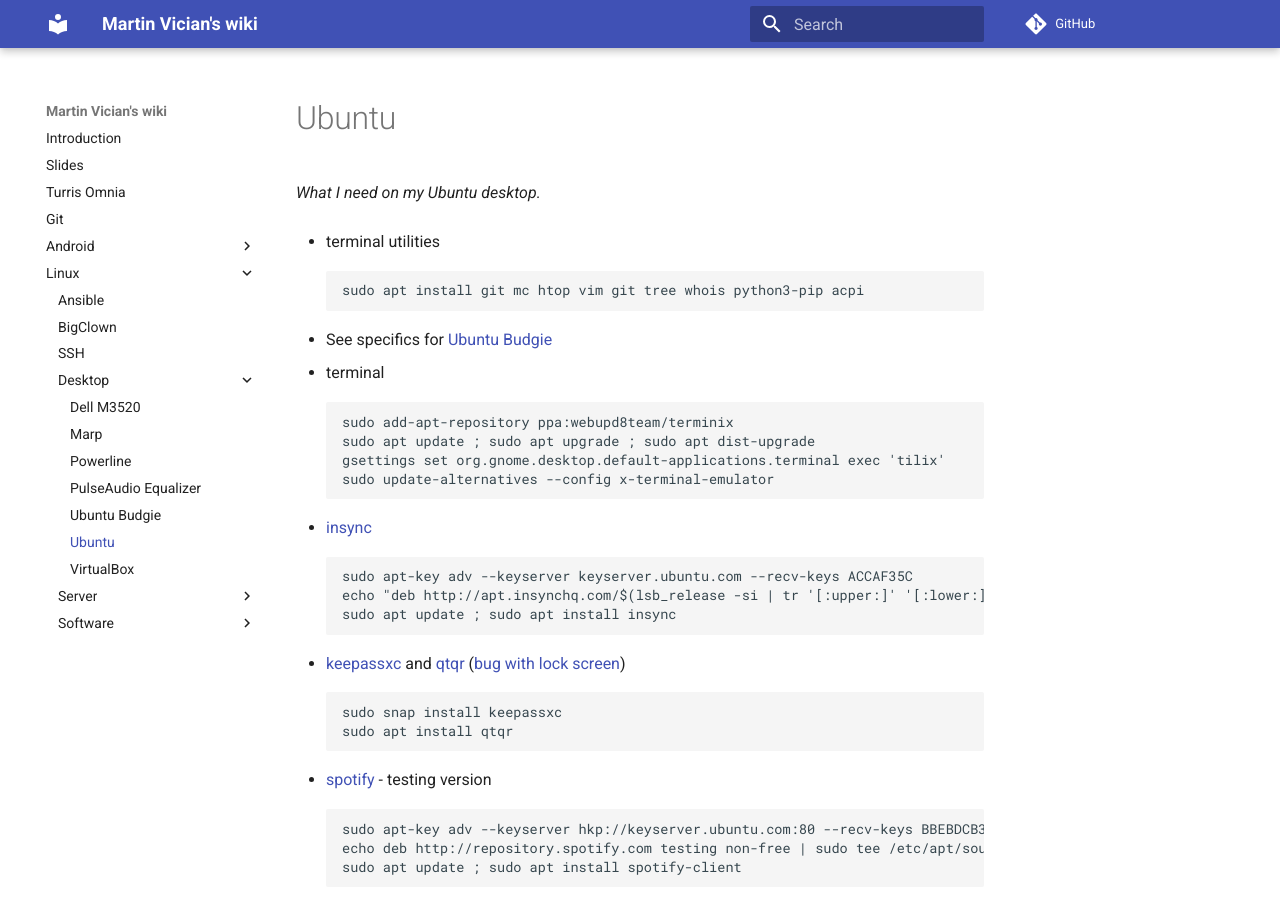
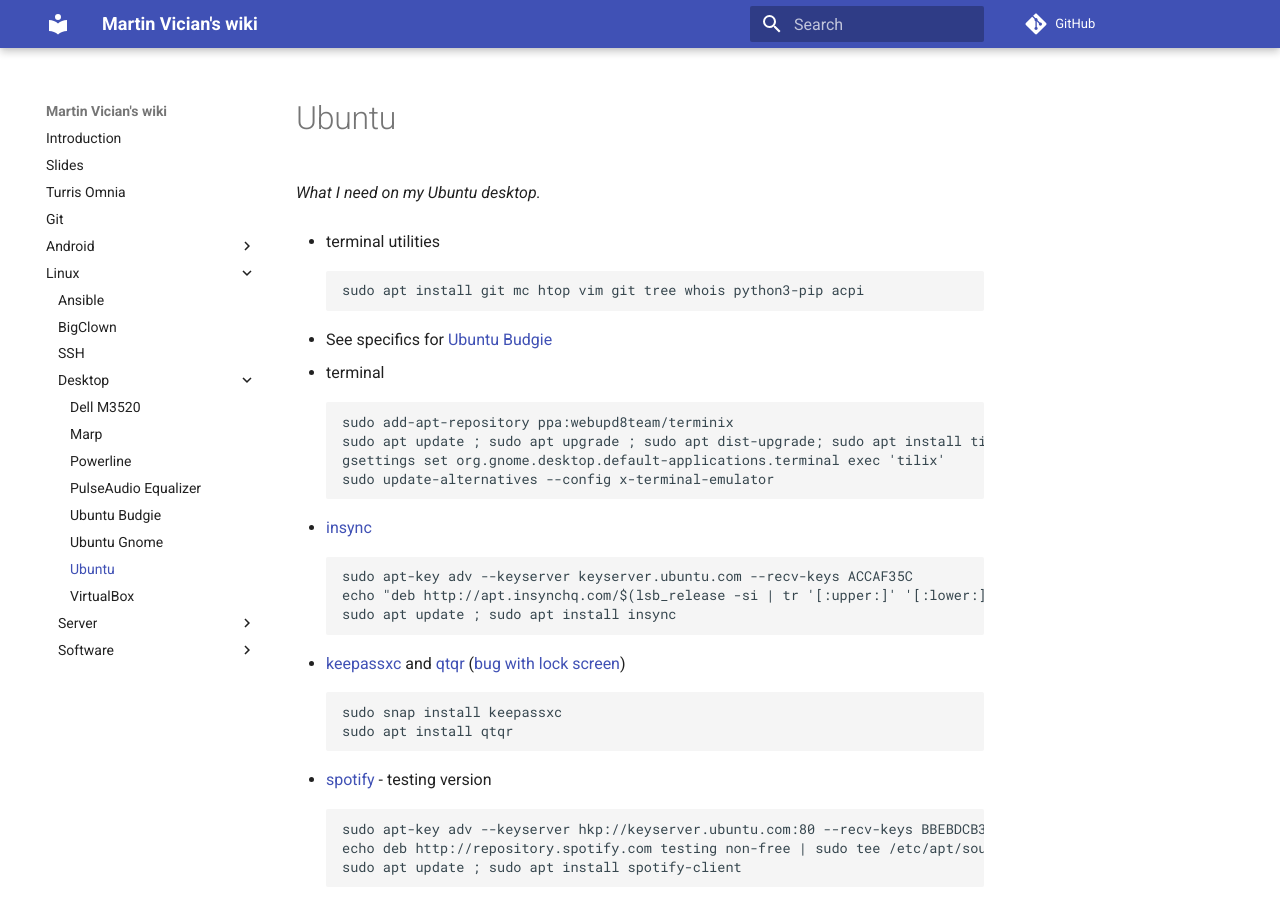
Before and after one commit to vician/wiki, an MkDocs documentation site: the page built from docs/Linux/Desktop/Ubuntu.md, in a window 1280 px wide and 900 px high. Built offline with MkDocs 1.6.1 and Material for MkDocs 9.7.7, drawn with Linux system fonts in a browser that asks for light colours; comment, search, counter and statistics services are not loaded.

Commit message:
Added Gnome

```diff
--- a/docs/Linux/Desktop/Ubuntu.md
+++ b/docs/Linux/Desktop/Ubuntu.md
@@ -9,7 +9,7 @@ _What I need on my Ubuntu desktop._
 - terminal
 
 		sudo add-apt-repository ppa:webupd8team/terminix
-		sudo apt update ; sudo apt upgrade ; sudo apt dist-upgrade
+		sudo apt update ; sudo apt upgrade ; sudo apt dist-upgrade; sudo apt install tilix
 		gsettings set org.gnome.desktop.default-applications.terminal exec 'tilix'
 		sudo update-alternatives --config x-terminal-emulator
 
```
Also changed, not shown: docs/Linux/Desktop/Ubuntu Gnome.md (added, +14 -0 lines).
